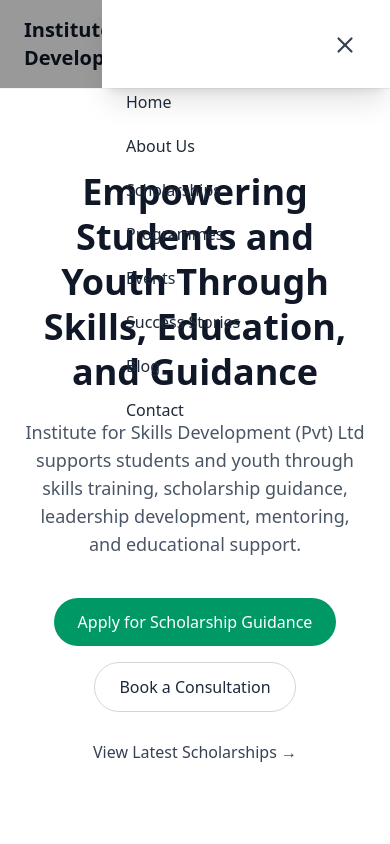
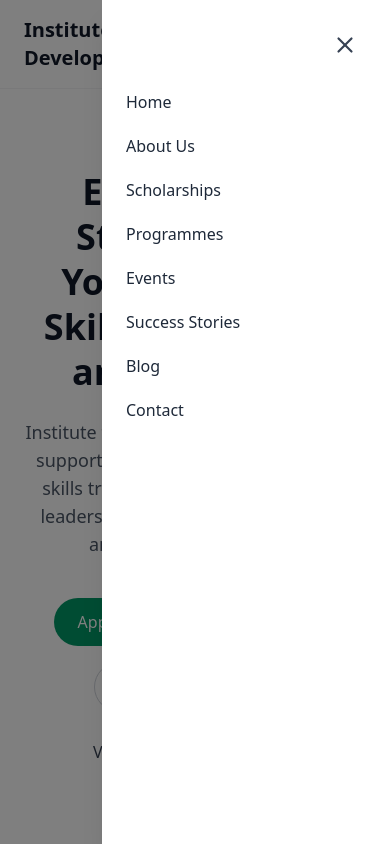
Before and after one commit to ahnaf-salaahi/ifsd-website, a Next.js app: page / in a window 390 px wide. Both pictures are taken after a click on the button "Open menu". Shown: the top 844 px of the page. Built offline with nearby package versions, Linux system fonts and the light colour scheme.

Commit message:
Fix mobile menu transparency by escaping backdrop-blur context

```diff
--- a/src/components/Navbar.tsx
+++ b/src/components/Navbar.tsx
@@ -20,13 +20,13 @@ export default function Navbar() {
   const [isOpen, setIsOpen] = useState(false);
 
   return (
+    <>
       <header className="sticky top-0 z-50 bg-white/90 backdrop-blur-md border-b border-gray-100">
         <nav className="max-w-7xl mx-auto flex items-center justify-between px-6 py-4">
           <Link href="/" className="text-xl font-semibold text-gray-900">
             Institute for Skills Development
           </Link>
 
-        {/* Desktop links */}
           <ul className="hidden lg:flex items-center gap-7">
             {navLinks.map((link) => (
               <li key={link.href}>
@@ -43,12 +43,11 @@ export default function Navbar() {
 
           <Link
             href="/events"
-          className="hidden lg:inline-block bg-emerald-600 text-white text-sm font-medium px-5 py-2.5 rounded-full hover:bg-emerald-700 transition-colors"
+            className="hidden lg:inline-block bg-emerald-600 text-white text-sm font-medium px-5 py-2.5 rounded-full hover:bg-emerald-700 transition-colors whitespace-nowrap"
           >
             Book a Consultation
           </Link>
 
-        {/* Mobile toggle */}
           <button
             onClick={() => setIsOpen(true)}
             className="lg:hidden p-2 text-gray-700"
@@ -57,8 +56,9 @@ export default function Navbar() {
             <Menu size={26} />
           </button>
         </nav>
+      </header>
 
-      {/* Mobile slide-in menu */}
+      {/* Mobile menu now lives OUTSIDE the blurred header, as a direct sibling */}
       <AnimatePresence>
         {isOpen && (
           <>
@@ -67,14 +67,14 @@ export default function Navbar() {
               animate={{ opacity: 1 }}
               exit={{ opacity: 0 }}
               onClick={() => setIsOpen(false)}
-              className="fixed inset-0 bg-black/40 z-40 lg:hidden"
+              className="fixed inset-0 bg-black/50 z-[100] lg:hidden"
             />
             <motion.div
               initial={{ x: "100%" }}
               animate={{ x: 0 }}
               exit={{ x: "100%" }}
               transition={{ type: "tween", duration: 0.3 }}
-  className="fixed top-0 right-0 h-full w-72 bg-white z-50 shadow-xl lg:hidden flex flex-col p-6"
+              className="fixed top-0 right-0 h-full w-72 z-[101] shadow-xl lg:hidden flex flex-col p-6"
               style={{ backgroundColor: "#ffffff" }}
             >
               <button
@@ -101,6 +101,6 @@ export default function Navbar() {
           </>
         )}
       </AnimatePresence>
-    </header>
+    </>
   );
 }
```
Lines whose indentation alone changed are shown as unchanged.
